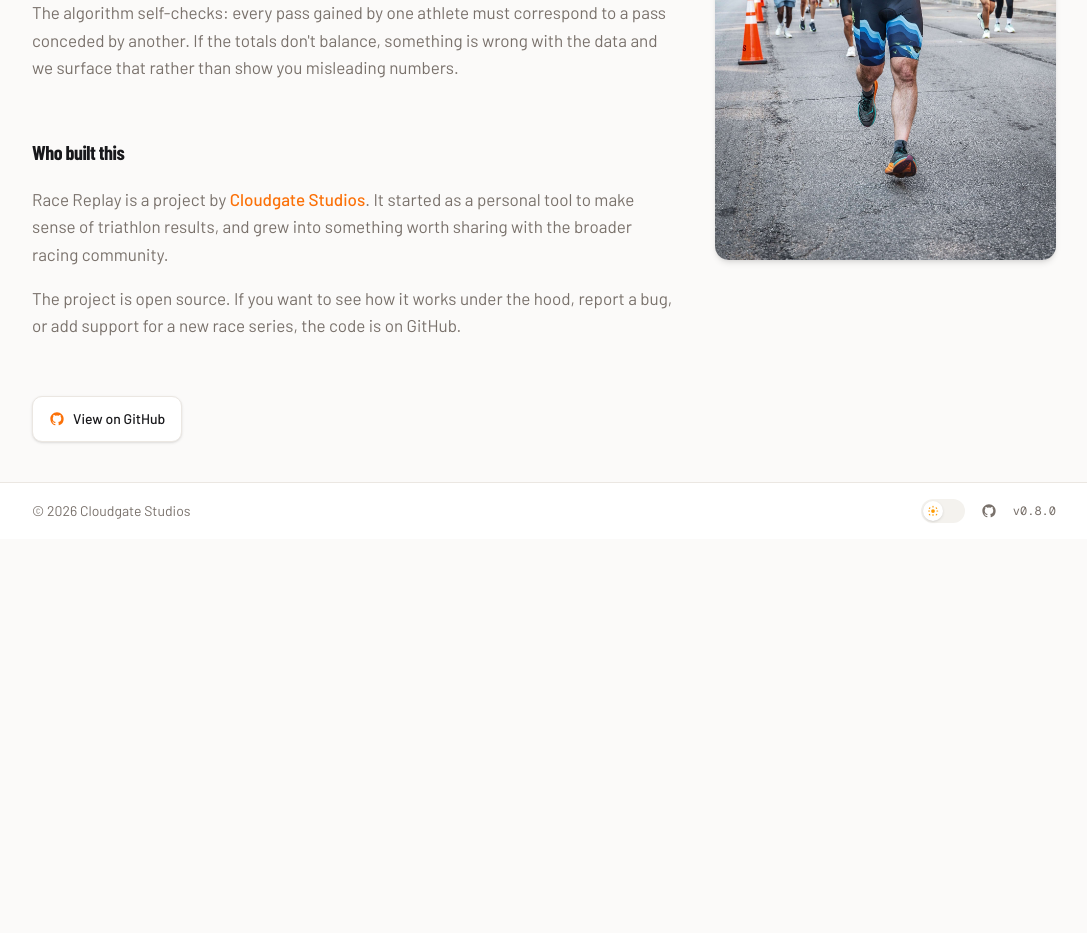
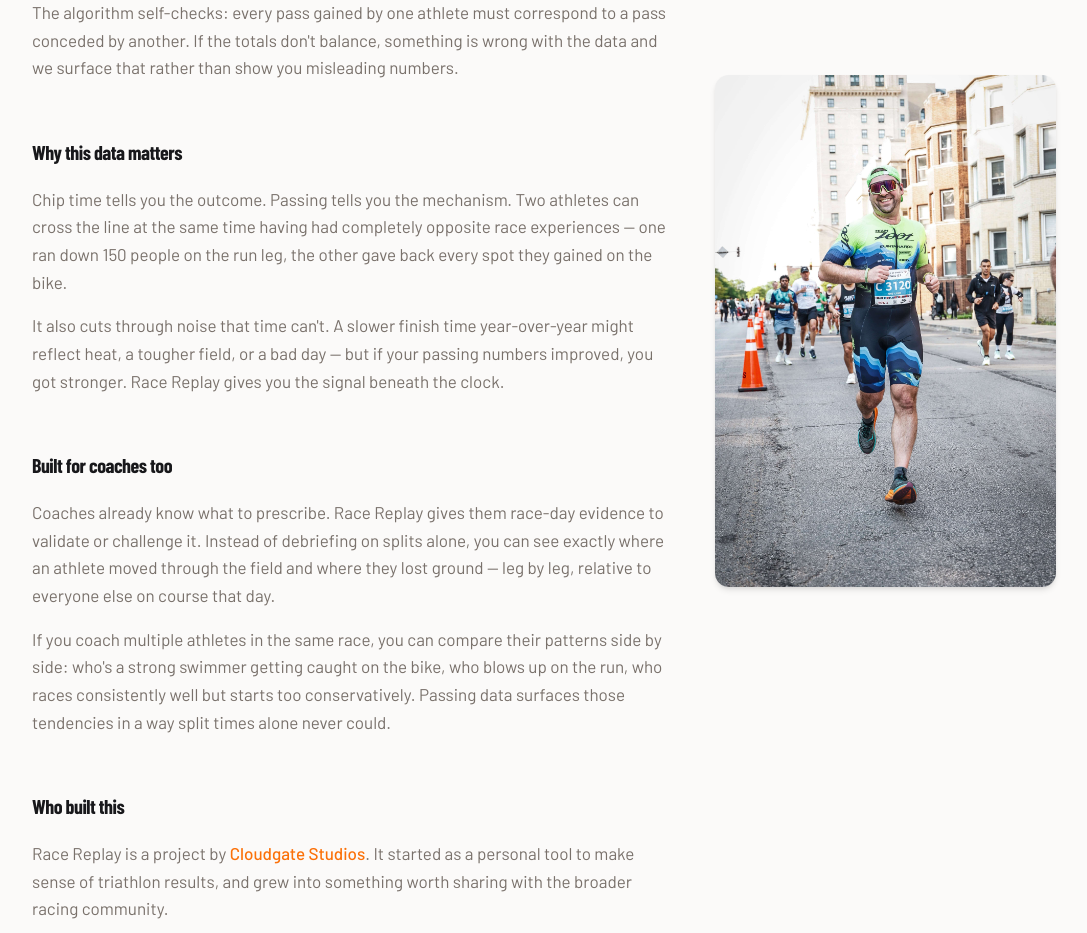
Before and after one commit to CloudgateStudios/racereplay, a Next.js app in the folder app/: page /about in a window 1280 px wide. Shown: the part 660-1593 px from the top of the page, without its empty margins (96-1183 px from the left). Before the commit the page ends 1199 px from the top, so only its background shows below. Built offline with nearby package versions, Linux system fonts and the light colour scheme; no server answers; a web font is replaced by a local one.

Commit message:
feat: about page updates

```diff
--- a/app/scripts/races.config.json
+++ b/app/scripts/races.config.json
@@ -1,4 +1,13 @@
 {
+  "ironman-arizona": {
+    "location": "Tempe, AZ",
+    "country": "US",
+    "distanceType": "140.6",
+    "seriesName": "IRONMAN",
+    "website": "https://www.ironman.com/races/im-arizona",
+    "scraperPoints": "SWIM,T1,BIKE,T2,FINISH",
+    "segmentNames": { "SWIM": "Swim", "BIKE": "Bike", "FINISH": "Run" }
+  },
   "ironman-wisconsin": {
     "location": "Madison, WI",
     "country": "US",
--- a/app/src/app/about/page.tsx
+++ b/app/src/app/about/page.tsx
@@ -49,6 +49,41 @@ export default function AboutPage() {
                 The algorithm self-checks: every pass gained by one athlete must correspond to a
                 pass conceded by another. If the totals don&apos;t balance, something is wrong with
                 the data and we surface that rather than show you misleading numbers.
+              </p>
+            </div>
+          </section>
+
+          <section>
+            <h2 className="mb-5 text-xl font-bold tracking-tight">Why this data matters</h2>
+            <div className="space-y-4">
+              <p className="text-muted-foreground leading-relaxed">
+                Chip time tells you the outcome. Passing tells you the mechanism. Two athletes can
+                cross the line at the same time having had completely opposite race experiences —
+                one ran down 150 people on the run leg, the other gave back every spot they gained
+                on the bike.
+              </p>
+              <p className="text-muted-foreground leading-relaxed">
+                It also cuts through noise that time can&apos;t. A slower finish time year-over-year
+                might reflect heat, a tougher field, or a bad day — but if your passing numbers
+                improved, you got stronger. Race Replay gives you the signal beneath the clock.
+              </p>
+            </div>
+          </section>
+
+          <section>
+            <h2 className="mb-5 text-xl font-bold tracking-tight">Built for coaches too</h2>
+            <div className="space-y-4">
+              <p className="text-muted-foreground leading-relaxed">
+                Coaches already know what to prescribe. Race Replay gives them race-day evidence to
+                validate or challenge it. Instead of debriefing on splits alone, you can see exactly
+                where an athlete moved through the field and where they lost ground — leg by leg,
+                relative to everyone else on course that day.
+              </p>
+              <p className="text-muted-foreground leading-relaxed">
+                If you coach multiple athletes in the same race, you can compare their patterns
+                side by side: who&apos;s a strong swimmer getting caught on the bike, who blows up
+                on the run, who races consistently well but starts too conservatively. Passing data
+                surfaces those tendencies in a way split times alone never could.
               </p>
             </div>
           </section>
```
